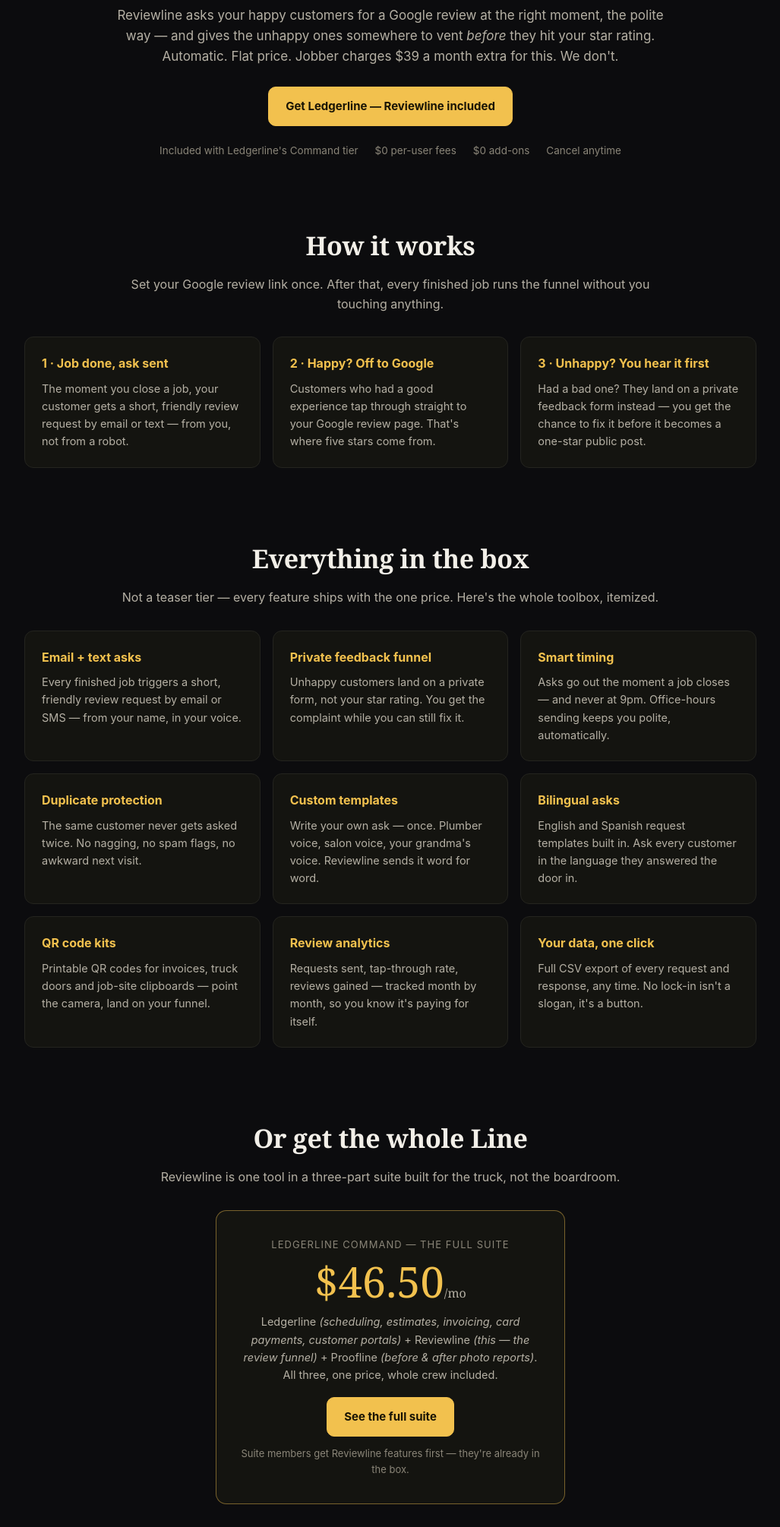
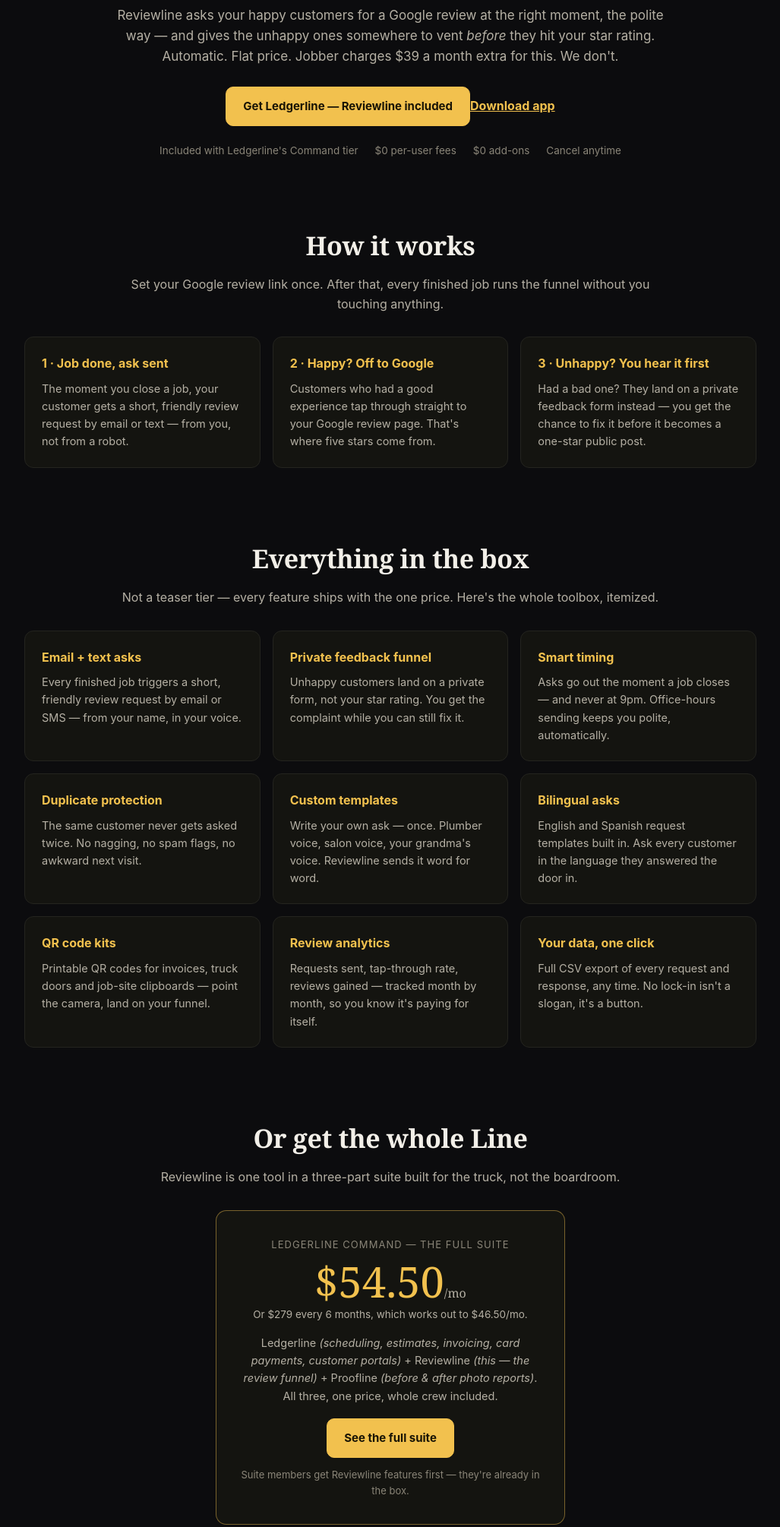
Before and after one commit to leonptucker3886-lab/reviewline, a plain HTML site: page index.html in a window 1280 px wide. Shown: the part 440-2450 px from the top of the page at 76% size, without its empty margins (126-1153 px from the left). Drawn offline with Linux system fonts and the light colour scheme.

Commit message:
Pricing shown as monthly rates, workspace language, download links
- headline price is now the monthly rate (Starter $9.83, Growth $29.83, Command
  $54.50). The 6-month rate ($4.83/$24.83/$46.50 per month) is still offered but is
  labelled as the prepaid equivalent instead of being the headline everywhere.
- comparison pages compared their monthly prices against our prepaid rate, which
  overstated savings. Math is now monthly-vs-monthly and recomputed.
- "Sign up" replaced with "Create workspace" everywhere it was a button.
- Download app link added to every page, deep-linking /?install=1 which triggers the
  native install prompt or shows platform instructions.
- press kit added at /press with real screenshots, descriptions, pricing table,
  logo downloads and a founder bio.

```diff
--- a/index.html
+++ b/index.html
@@ -76,7 +76,7 @@
   <img class="big" src="/mascot.png" alt="The Reviewline crew — girl holding a gold star, pit bull with a star-tag collar">
   <h1>Every job ends in a review. Make it a <em>five-star</em> one.</h1>
   <p class="lede">Reviewline asks your happy customers for a Google review at the right moment, the polite way — and gives the unhappy ones somewhere to vent <em>before</em> they hit your star rating. Automatic. Flat price. Jobber charges $39 a month extra for this. We don't.</p>
-  <a class="btn primary" href="https://app.leonlink.net/signup">Get Ledgerline — Reviewline included</a>
+  <a class="btn primary" href="https://app.leonlink.net/signup">Get Ledgerline — Reviewline included</a><a href="https://app.leonlink.net/?install=1" style="font-weight:700">Download app</a>
   <div class="trust">
     <span>Included with Ledgerline's Command tier</span>
     <span>$0 per-user fees</span>
@@ -122,7 +122,7 @@
     <p class="sub">Reviewline is one tool in a three-part suite built for the truck, not the boardroom.</p>
     <div class="pricecard">
       <div style="font-size:13px;color:var(--faint);letter-spacing:.08em;text-transform:uppercase;margin-bottom:10px">Ledgerline Command — the full suite</div>
-      <div class="price">$46.50<span>/mo</span></div>
+      <div class="price">$54.50<span>/mo</span></div><p style="color:var(--muted);margin-top:6px;font-size:13.5px">Or $279 every 6 months, which works out to $46.50/mo.</p>
       <p style="color:var(--muted);margin-top:14px;font-size:14.5px">Ledgerline <em>(scheduling, estimates, invoicing, card payments, customer portals)</em> + Reviewline <em>(this — the review funnel)</em> + Proofline <em>(before &amp; after photo reports)</em>. All three, one price, whole crew included.</p>
       <a class="btn primary" href="https://app.leonlink.net/#pricing" style="margin-top:18px">See the full suite</a>
       <div class="fine">Suite members get Reviewline features first — they're already in the box.</div>
@@ -186,7 +186,7 @@
   <div style="max-width:860px;margin:0 auto;background:var(--panel,#141417);border:1px solid rgba(242,193,78,.35);border-radius:18px;padding:36px 26px;text-align:center">
     <h2 style="font-family:Georgia,serif;font-size:28px;margin:0 0 8px">Reviewline is in the box.</h2>
     <p style="color:var(--muted,#a3a3ab);font-size:15.5px;line-height:1.6;margin:0 auto 24px;max-width:560px">Create your Ledgerline workspace and the review funnel comes with it — Command tier. No separate signup, no separate fee.</p>
-    <a href="https://app.leonlink.net/signup" style="display:inline-block;margin-bottom:26px;background:linear-gradient(160deg,#f2c14e,#e6b13e);color:#1a1a1a;font-weight:800;font-size:16px;padding:14px 34px;border-radius:12px;text-decoration:none">Sign up — get Reviewline with Ledgerline →</a>
+    <a href="https://app.leonlink.net/signup" style="display:inline-block;margin-bottom:26px;background:linear-gradient(160deg,#f2c14e,#e6b13e);color:#1a1a1a;font-weight:800;font-size:16px;padding:14px 34px;border-radius:12px;text-decoration:none">Create your workspace — get Reviewline with Ledgerline →</a>
     <a href="https://app.leonlink.net/signup"><img src="/og.png" alt="Reviewline — automatic Google review requests" loading="lazy" style="width:560px;max-width:100%;border-radius:12px;border:1px solid rgba(242,193,78,.35);display:block;margin:0 auto"></a>
   </div>
 </section>
```
